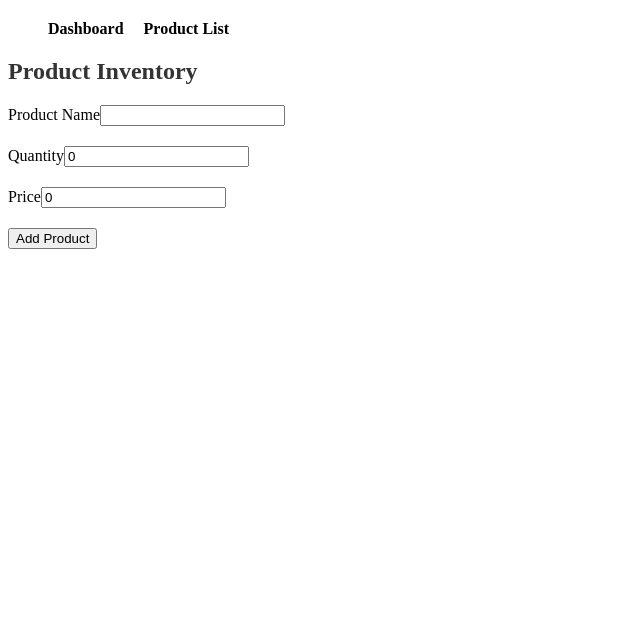
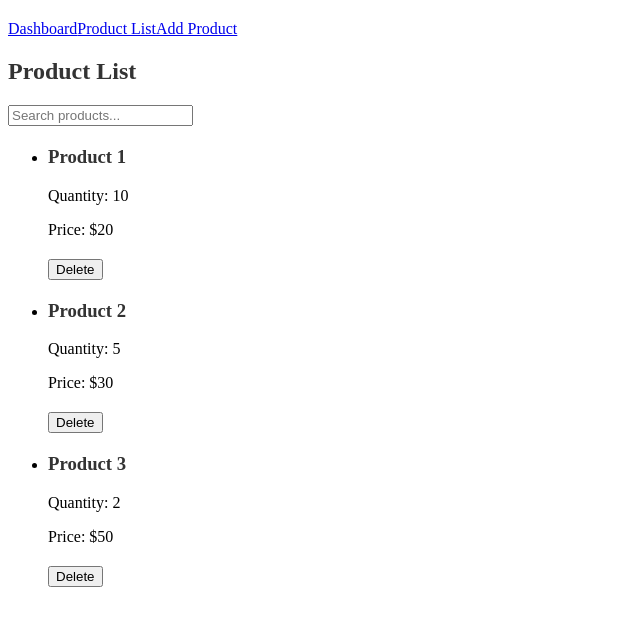
Before and after one commit to Jishnu-ms/Inventory-management, a React (Vite) app: page /products in a window 1280 px wide. Shown: the top 626 px of the page, without its empty margins (0-640 px from the left). Built offline with nearby package versions, Linux system fonts and the light colour scheme.

Commit message:
Tabs added

```diff
--- a/src/App.jsx
+++ b/src/App.jsx
@@ -3,6 +3,7 @@ import { BrowserRouter as Router, Route, Routes } from 'react-router-dom';
 import Navbar from './componenets/Navbar';
 import Dashboard from './pages/Dashboard';
 import ProductList from './pages/Products/ProductList';
+import AddProductForm from './pages/Products/AddProductForm';
 
 const App = () => {
   const [products, setProducts] = useState([
@@ -11,13 +12,38 @@ const App = () => {
     { name: 'Product 3', quantity: 2, price: 50 },
   ]);
 
+  // Add a product to the state
+  const addProduct = (newProduct) => {
+    setProducts([...products, newProduct]);
+  };
+
+  // Delete a product from the state
+  const deleteProduct = (index) => {
+    const updatedProducts = products.filter((_, i) => i !== index);
+    setProducts(updatedProducts);
+  };
+
   return (
     <Router>
       <Navbar />
-      <Routes>
-        <Route path="/" element={<Dashboard products={products} />} />
-        <Route path="/products" element={<ProductList products={products} />} />
-      </Routes>
+      <div className="p-6">
+        <Routes>
+          <Route path="/" element={<Dashboard products={products} />} />
+          <Route
+            path="/products"
+            element={
+              <ProductList
+                products={products}
+                deleteProduct={deleteProduct}
+              />
+            }
+          />
+          <Route
+            path="/add-product"
+            element={<AddProductForm addProduct={addProduct} />}
+          />
+        </Routes>
+      </div>
     </Router>
   );
 };
--- a/src/componenets/Navbar.jsx
+++ b/src/componenets/Navbar.jsx
@@ -3,16 +3,10 @@ import { Link } from 'react-router-dom';
 
 const Navbar = () => {
   return (
-    <nav>
-      <ul>
-        <li>
-          <Link to="/">Dashboard</Link>
-        </li>
-        <li>
-          <Link to="/products">Product List</Link>
-        </li>
-        {/* Add more links as necessary */}
-      </ul>
+    <nav className="bg-gray-800 text-white px-6 py-4 flex gap-4">
+      <Link to="/" className="hover:underline">Dashboard</Link>
+      <Link to="/products" className="hover:underline">Product List</Link>
+      <Link to="/add-product" className="hover:underline">Add Product</Link>
     </nav>
   );
 };
--- a/src/pages/Products/AddProductForm.jsx
+++ b/src/pages/Products/AddProductForm.jsx
@@ -1,53 +1,60 @@
 import React, { useState } from 'react';
 
-const AddProductForm = ({ onAddProduct }) => {
+const AddProductForm = ({ addProduct }) => {
   const [productName, setProductName] = useState('');
-  const [quantity, setQuantity] = useState(0);
-  const [price, setPrice] = useState(0);
+  const [quantity, setQuantity] = useState('');
+  const [price, setPrice] = useState('');
 
   const handleSubmit = (e) => {
     e.preventDefault();
+
     const newProduct = {
       name: productName,
       quantity: parseInt(quantity),
       price: parseFloat(price),
     };
-    onAddProduct(newProduct);
+
+    addProduct(newProduct);  // Passing the new product to the parent component
     setProductName('');
-    setQuantity(0);
-    setPrice(0);
+    setQuantity('');
+    setPrice('');
   };
 
   return (
-    <form onSubmit={handleSubmit}>
+    <form onSubmit={handleSubmit} className="space-y-4">
       <div>
-        <label>Product Name</label>
+        <label className="block">Product Name:</label>
         <input
           type="text"
           value={productName}
           onChange={(e) => setProductName(e.target.value)}
+          className="p-2 border border-gray-300 rounded w-full"
           required
         />
       </div>
       <div>
-        <label>Quantity</label>
+        <label className="block">Quantity:</label>
         <input
           type="number"
           value={quantity}
           onChange={(e) => setQuantity(e.target.value)}
+          className="p-2 border border-gray-300 rounded w-full"
           required
         />
       </div>
       <div>
-        <label>Price</label>
+        <label className="block">Price:</label>
         <input
           type="number"
           value={price}
           onChange={(e) => setPrice(e.target.value)}
+          className="p-2 border border-gray-300 rounded w-full"
           required
         />
       </div>
-      <button type="submit">Add Product</button>
+      <button type="submit" className="bg-blue-500 text-white p-2 rounded mt-4">
+        Add Product
+      </button>
     </form>
   );
 };
--- a/src/pages/Products/EditProductForm.jsx
+++ b/src/pages/Products/EditProductForm.jsx
@@ -1,57 +1,58 @@
 import React, { useState, useEffect } from 'react';
 
-const EditProductForm = ({ product, onEditProduct }) => {
+const EditProductForm = ({ product, updateProduct }) => {
   const [productName, setProductName] = useState(product.name);
   const [quantity, setQuantity] = useState(product.quantity);
   const [price, setPrice] = useState(product.price);
 
   const handleSubmit = (e) => {
     e.preventDefault();
+
     const updatedProduct = {
       ...product,
       name: productName,
       quantity: parseInt(quantity),
       price: parseFloat(price),
     };
-    onEditProduct(updatedProduct);
+
+    updateProduct(updatedProduct);  // Update the product in the parent component
   };
 
-  useEffect(() => {
-    setProductName(product.name);
-    setQuantity(product.quantity);
-    setPrice(product.price);
-  }, [product]);
-
   return (
-    <form onSubmit={handleSubmit}>
+    <form onSubmit={handleSubmit} className="space-y-4">
       <div>
-        <label>Product Name</label>
+        <label className="block">Product Name:</label>
         <input
           type="text"
           value={productName}
           onChange={(e) => setProductName(e.target.value)}
+          className="p-2 border border-gray-300 rounded w-full"
           required
         />
       </div>
       <div>
-        <label>Quantity</label>
+        <label className="block">Quantity:</label>
         <input
           type="number"
           value={quantity}
           onChange={(e) => setQuantity(e.target.value)}
+          className="p-2 border border-gray-300 rounded w-full"
           required
         />
       </div>
       <div>
-        <label>Price</label>
+        <label className="block">Price:</label>
         <input
           type="number"
           value={price}
           onChange={(e) => setPrice(e.target.value)}
+          className="p-2 border border-gray-300 rounded w-full"
           required
         />
       </div>
-      <button type="submit">Save Changes</button>
+      <button type="submit" className="bg-green-500 text-white p-2 rounded mt-4">
+        Update Product
+      </button>
     </form>
   );
 };
--- a/src/pages/Products/ProductList.jsx
+++ b/src/pages/Products/ProductList.jsx
@@ -2,38 +2,39 @@ import React, { useState } from 'react';
 import AddProductForm from './AddProductForm';
 import EditProductForm from './EditProductForm';
 
-const ProductList = () => {
-  const [products, setProducts] = useState([]);
-  const [editingProduct, setEditingProduct] = useState(null);
+const ProductList = ({ products, deleteProduct }) => {
+  const [searchQuery, setSearchQuery] = useState('');
 
-  const addProduct = (newProduct) => {
-    setProducts([...products, newProduct]);
-  };
-
-  const editProduct = (updatedProduct) => {
-    setProducts(
-      products.map((product) =>
-        product.name === updatedProduct.name ? updatedProduct : product
-      )
-    );
-    setEditingProduct(null); // Reset editing state
-  };
+  const filteredProducts = products.filter((product) =>
+    product.name.toLowerCase().includes(searchQuery.toLowerCase())
+  );
 
   return (
     <div>
-      <h2>Product Inventory</h2>
-      {editingProduct ? (
-        <EditProductForm product={editingProduct} onEditProduct={editProduct} />
-      ) : (
-        <AddProductForm onAddProduct={addProduct} />
-      )}
-      <ul>
-        {products.map((product, index) => (
-          <li key={index}>
-            <span>{product.name} - </span>
-            <span>Quantity: {product.quantity} - </span>
-            <span>Price: ${product.price}</span>
-            <button onClick={() => setEditingProduct(product)}>Edit</button>
+      <h2 className="text-2xl font-bold mb-4">Product List</h2>
+      <input
+        type="text"
+        value={searchQuery}
+        onChange={(e) => setSearchQuery(e.target.value)}
+        placeholder="Search products..."
+        className="p-2 border border-gray-300 rounded w-full mb-4"
+      />
+      <ul className="space-y-4">
+        {filteredProducts.map((product, index) => (
+          <li key={index} className="p-4 border border-gray-300 rounded">
+            <div className="flex justify-between items-center">
+              <div>
+                <h3 className="text-xl">{product.name}</h3>
+                <p>Quantity: {product.quantity}</p>
+                <p>Price: ${product.price}</p>
+              </div>
+              <button
+                onClick={() => deleteProduct(index)}
+                className="bg-red-500 text-white p-2 rounded"
+              >
+                Delete
+              </button>
+            </div>
           </li>
         ))}
       </ul>
@@ -41,4 +42,6 @@ const ProductList = () => {
   );
 };
 
+
+
 export default ProductList;
```
